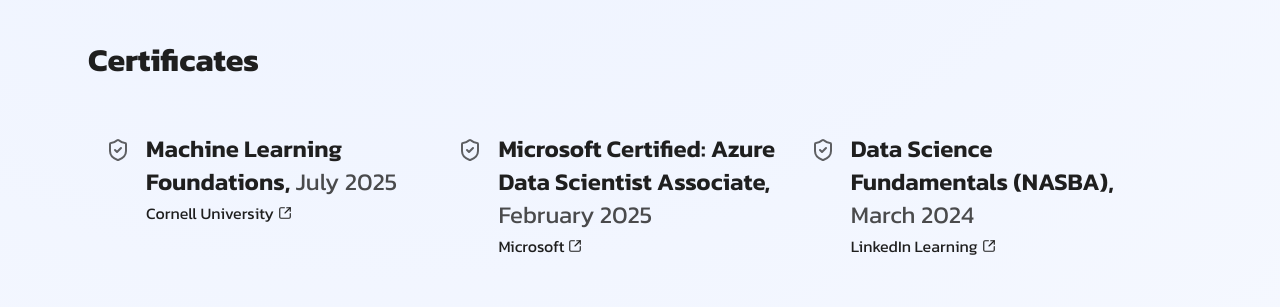
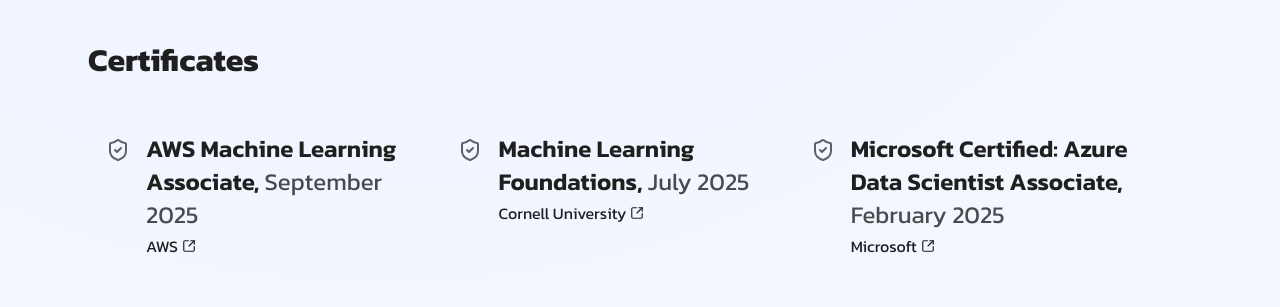
Before and after one commit to Rishik15/PersonalWebsite, a React (Vite) app: page / in a window 1280 px wide. Shown: the part 1380-1687 px from the top of the page. Built offline with nearby package versions, Linux system fonts and the light colour scheme.

Commit message:
Added new cert

```diff
--- a/src/components/Certificates.jsx
+++ b/src/components/Certificates.jsx
@@ -4,6 +4,12 @@
 
 export const Certifications = () => {
   const certs = [
+    {
+      title: "AWS Machine Learning Associate",
+      issuer: "AWS",
+      date: "September 2025",
+      link: "https://www.credly.com/badges/3108d177-18c6-4980-b4b0-c566b513fafc/public_url",
+    },
     {
       title: "Machine Learning Foundations",
       issuer: "Cornell University",
@@ -15,13 +21,7 @@
       issuer: "Microsoft",
       date: "February 2025",
       link: "https://drive.google.com/file/d/1iEWL6_G9mqxT4Hwstg3q_OhonU_qgfqN/view?usp=sharing",
-    },
-    {
-      title: "Data Science Fundamentals (NASBA)",
-      issuer: "LinkedIn Learning",
-      date: "March 2024",
-      link: "https://drive.google.com/file/d/1-2V3X1ZH85iPkjThKrbBedDpQ48WZVEw/view?usp=sharing",
-    },
+    }
   ];
 
   return (
```
